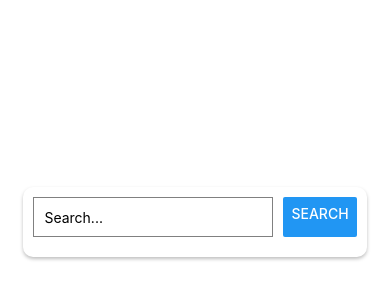
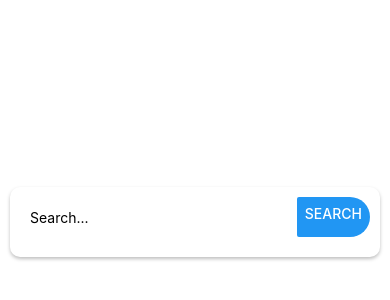
Before and after one commit to danfred360/what_did_i_sign_up_for, a React Native app in the folder app/: screen / in a window 390 px wide. Shown: the part 200-500 px from the top of the page. Built offline with nearby package versions, Linux system fonts and the light colour scheme.

Commit message:
app looks good on ios and web

```diff
--- a/app/App.js
+++ b/app/App.js
@@ -1,5 +1,5 @@
 import React, { useState } from 'react';
-import { StyleSheet, Text, SafeAreaView, ScrollView, TextInput, Button, ActivityIndicator, View } from 'react-native';
+import { StyleSheet, Text, SafeAreaView, ScrollView, TextInput, Button, ActivityIndicator, View, Platform, Dimensions } from 'react-native';
 
 function SearchResults({ results }) {
   return (
@@ -44,13 +44,28 @@ const styles = StyleSheet.create({
   searchContainer: {
     flexDirection: 'row',
     marginBottom: 10,
+    borderRadius: 20,
+    overflow: 'hidden',
+    ...Platform.select({
+      ios: {
+        borderWidth: 1,
+        borderColor: 'gray',
+      },
+      android: {
+        borderColor: 'gray',
+        borderWidth: 1,
+      },
+    }),
   },
   searchBar: {
     flex: 1,
     height: 40,
-    borderColor: 'gray',
-    borderWidth: 1,
+    paddingHorizontal: 10,
+    borderRadius: 20,
     marginRight: 10,
+  },
+  searchButton: {
+    borderRadius: 20,
     paddingHorizontal: 10,
   },
   resultsContainer: {
@@ -119,17 +134,20 @@ export default function App() {
     setIsLoading(false);
   };
 
+  const windowWidth = Dimensions.get('window').width;
+  const searchBarWidth = windowWidth - 40;
+
   return (
     <SafeAreaView style={parentStyles.parentContainer}>
       <View style={styles.container}>
-        <View style={styles.searchContainer}>
+        <View style={[styles.searchContainer, { width: searchBarWidth }]}>
           <TextInput
             style={styles.searchBar}
             placeholder="Search..."
             value={searchTerm}
             onChangeText={(text) => setSearchTerm(text)}
           />
-          <Button title="Search" onPress={handleSearch} />
+          <Button title="Search" onPress={handleSearch} style={styles.searchButton} />
         </View>
         {isLoading && <ActivityIndicator style={styles.loading} />}
         {searchResults && <SearchResults results={searchResults} />}
```
